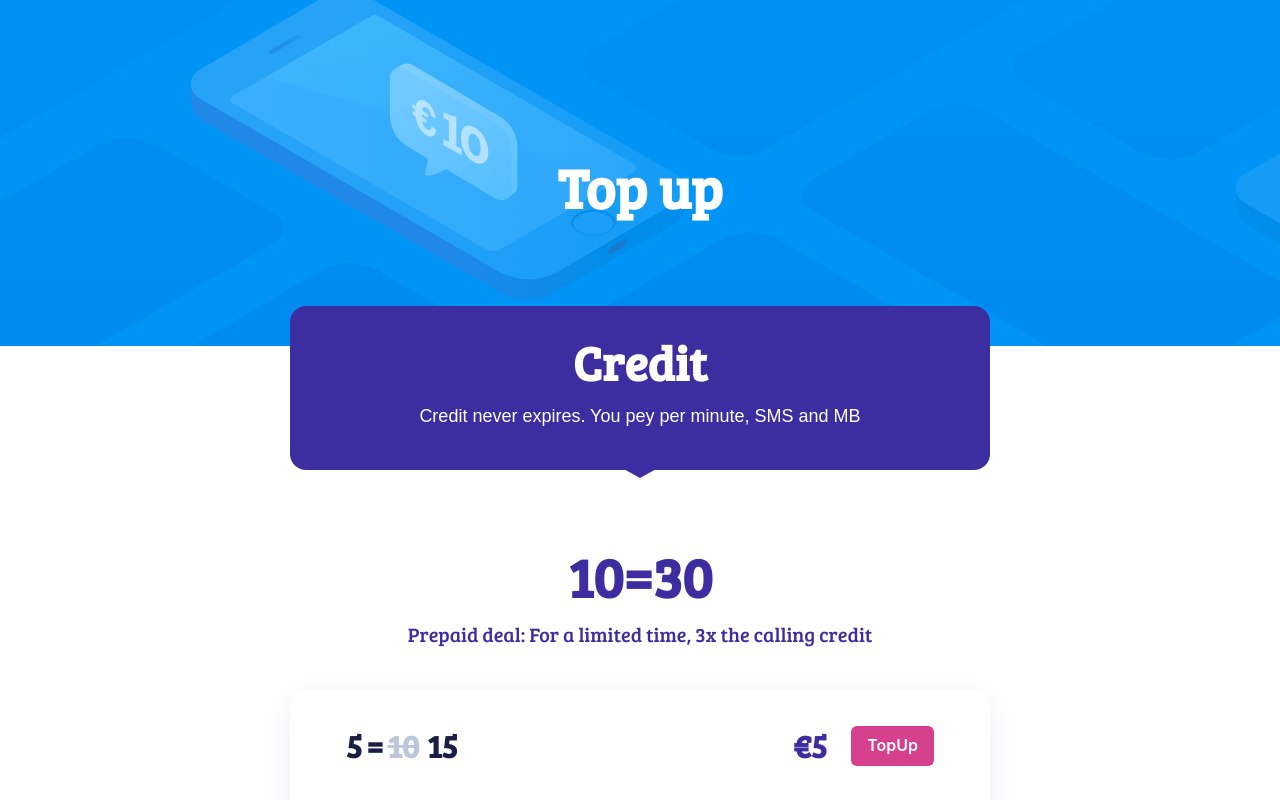
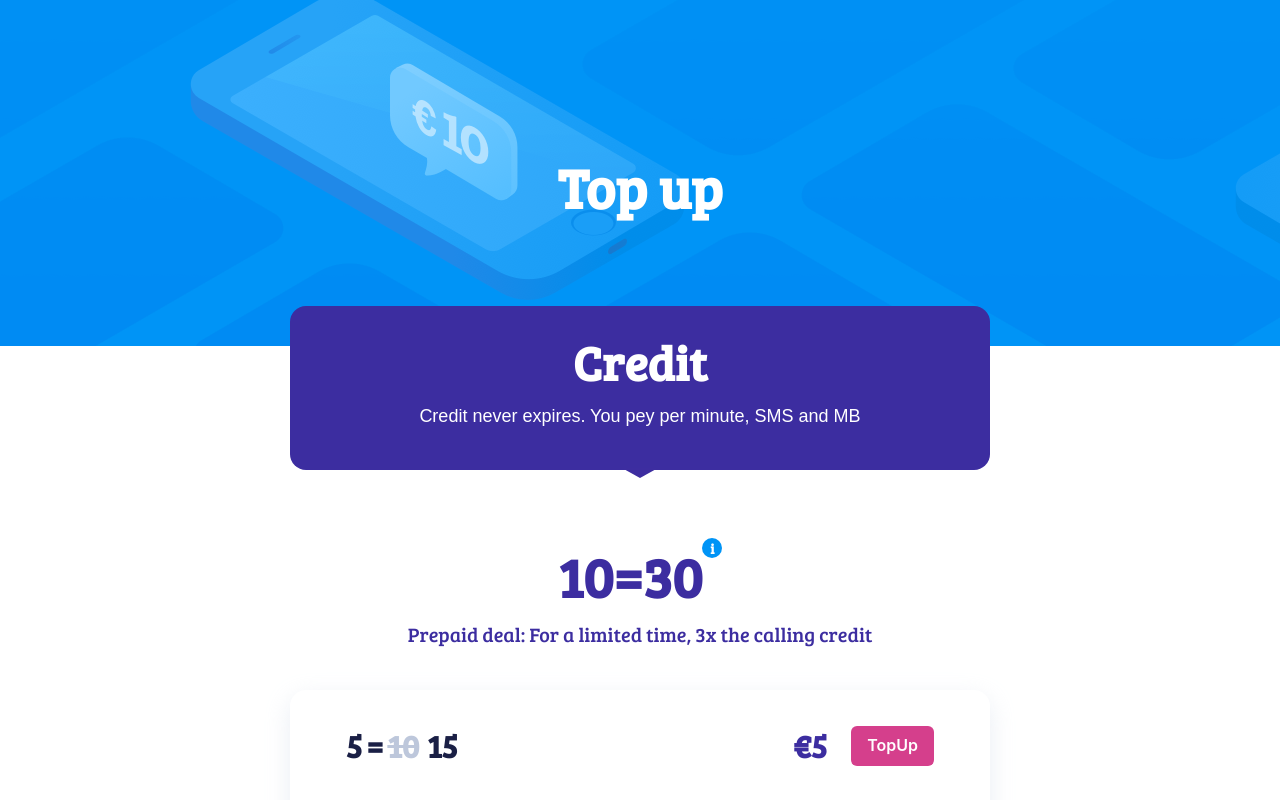
Before and after one commit to gr-olga/lebara_test, a React (Create React App) app: page / in a window 1280 px wide. Shown: the top 800 px of the page. Built offline with nearby package versions, Linux system fonts and the light colour scheme.

Commit message:
add info btn

```diff
--- a/src/components/DataTable/DataTable.css
+++ b/src/components/DataTable/DataTable.css
@@ -27,6 +27,25 @@
     text-align: center;
 }
 
+.title-container {
+    display: flex;
+    flex-direction: row;
+    align-items: center;
+    justify-content: center;
+}
+
+.info {
+    background-color: #0094f6;
+    border-radius: 50%;
+    font-family: Bree Serif, sans-serif;
+    font-size: 14px;
+    height: 20px;
+    width: 20px;
+    text-align: center;
+    font-weight: bold;
+    color: white;
+}
+
 @media screen and (max-width: 1000px) {
     .plan-list {
         min-width: 300px;
--- a/src/components/DataTable/DataTable.tsx
+++ b/src/components/DataTable/DataTable.tsx
@@ -8,7 +8,10 @@ export default function DataTable() {
             {data && data.map((i) => {
                 return (
                     <li key={i.id} className="plan-box">
+                        <div className="title-container">
                         <h3 className="plan-title">{i.planType}</h3>
+                            <button className="info">i</button>
+                        </div>
                         <p className="plan-desc">{i.planDesc}</p>
                         <div>
                             <PlanDetail data={i.products}/>
```
